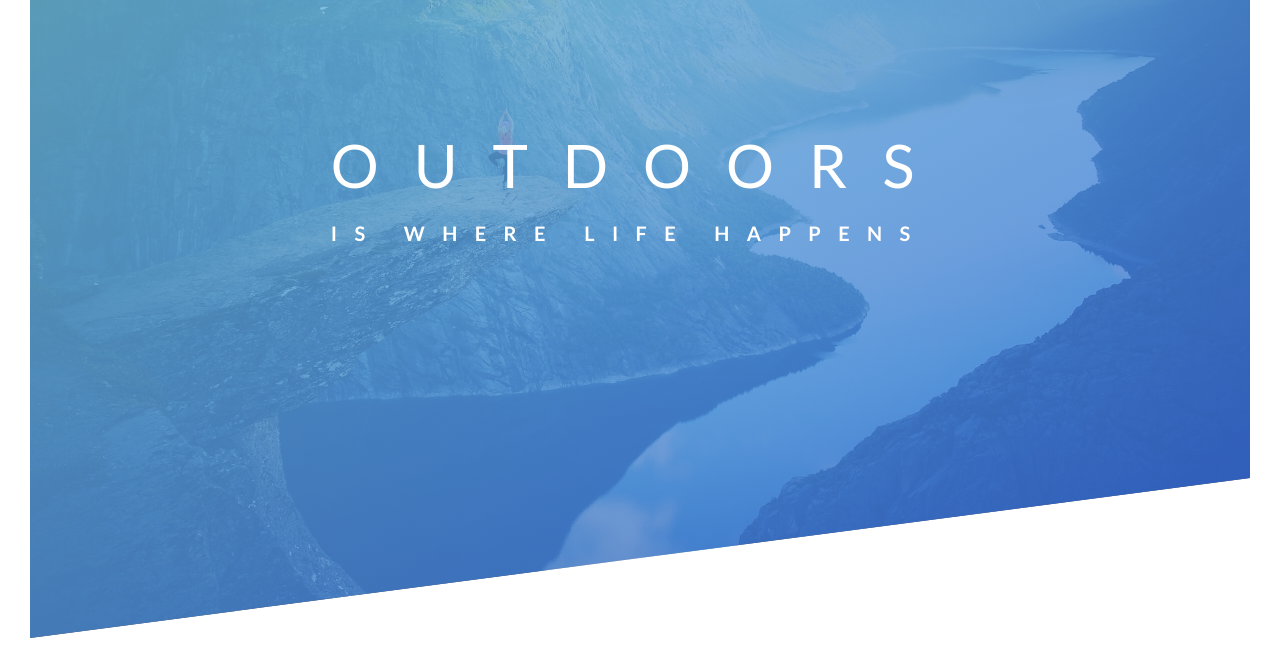
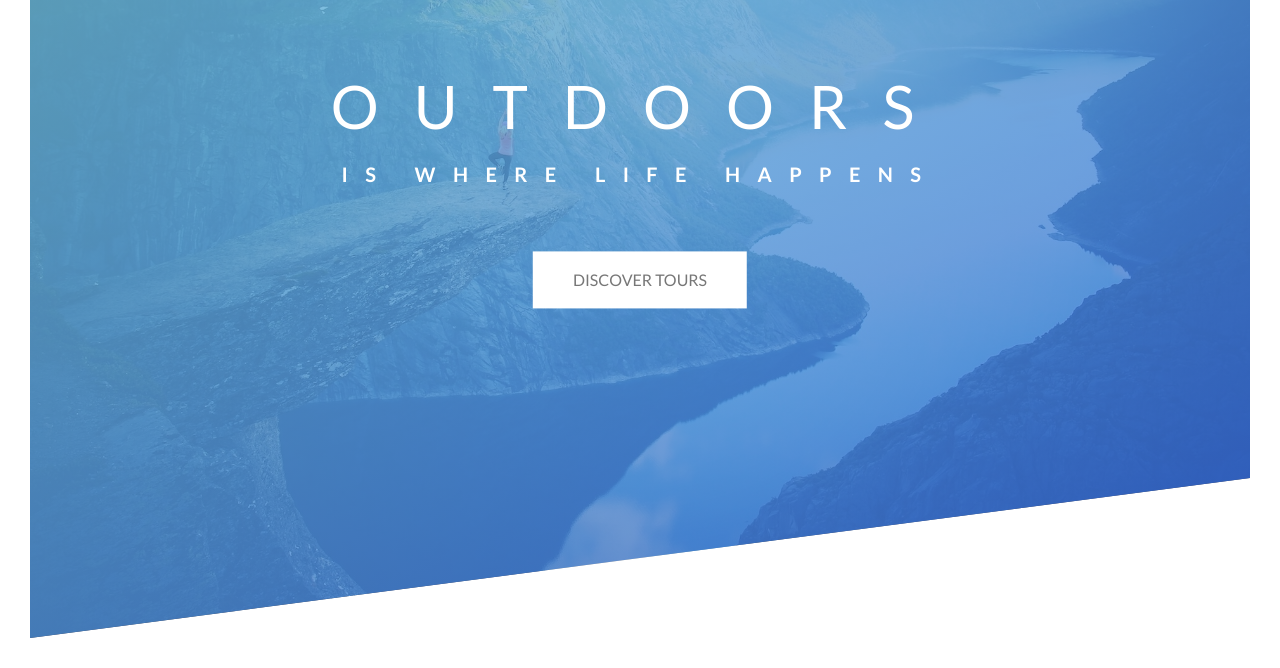
Before and after one commit to FilipiMachado/natours-project, a plain HTML site: page index.html in a window 1280 px wide. Shown: the part 152-820 px from the top of the page. Drawn offline with Linux system fonts and the light colour scheme.

Commit message:
added button style

```diff
--- a/css/style.css
+++ b/css/style.css
@@ -51,6 +51,7 @@ body {
     top      : 40%;
     left     : 50%;
     transform: translate(-50%, -50%);
+    text-align: center;
 }
 
 .heading-primary {
@@ -58,6 +59,7 @@ body {
     text-transform: uppercase;
 
     backface-visibility: hidden;
+    margin-bottom: 60px;
 }
 
 .heading-primary-main {
@@ -111,3 +113,24 @@ body {
         transform: translate(0);
     }
 }
+
+.btn:link,
+.btn:visited {
+    text-transform: uppercase;
+    text-decoration: none;
+    padding: 15px 40px;
+    display: inline-block;
+}
+
+.btn:hover {
+    transform: translateY(-3px);
+}
+
+.btn:active {
+    transform: translateY(-1px)
+}
+
+.btn-white {
+    background-color: #fff;
+    color: #777
+}
--- a/index.html
+++ b/index.html
@@ -27,6 +27,8 @@
           <span class="heading-primary-main">Outdoors</span>
           <span class="heading-primary-sub"> Is where life happens</span>
         </h1>
+
+        <a href="#" class="btn btn-white">Discover Tours</a>
       </div>
     </header>
   </body>
```
